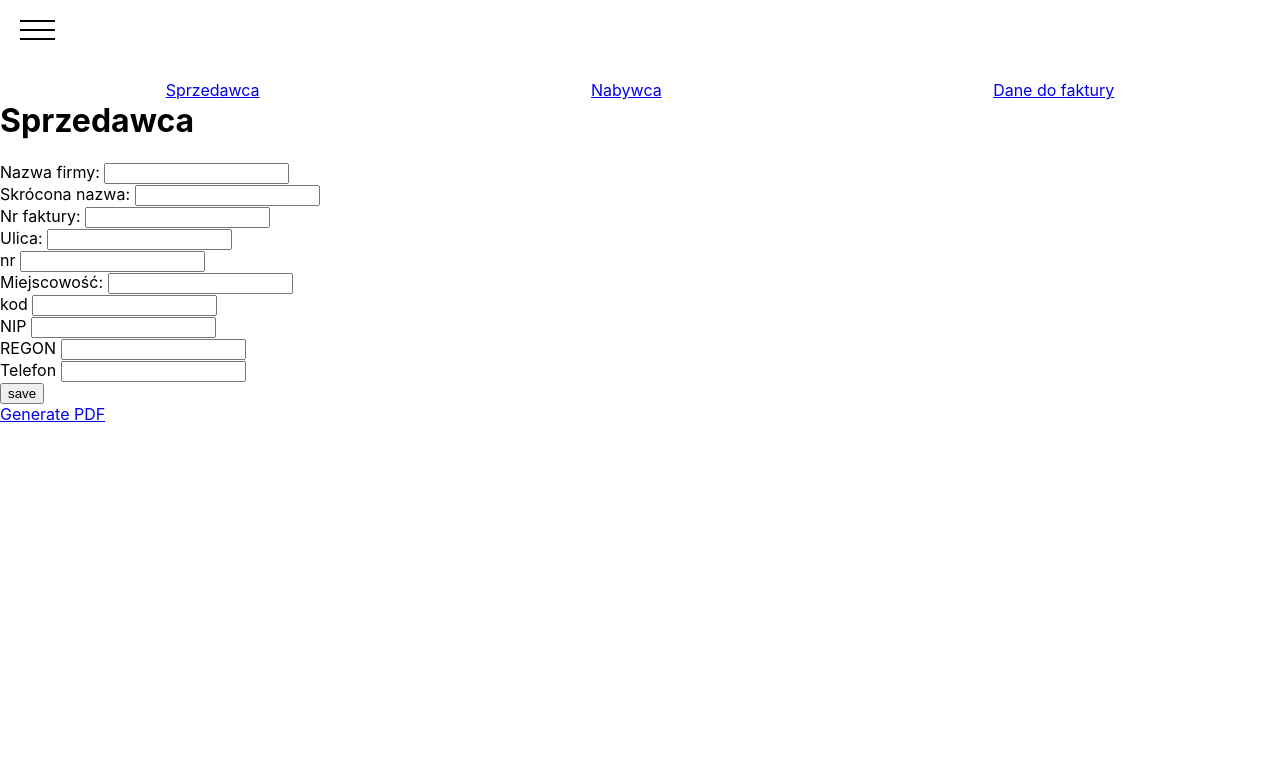
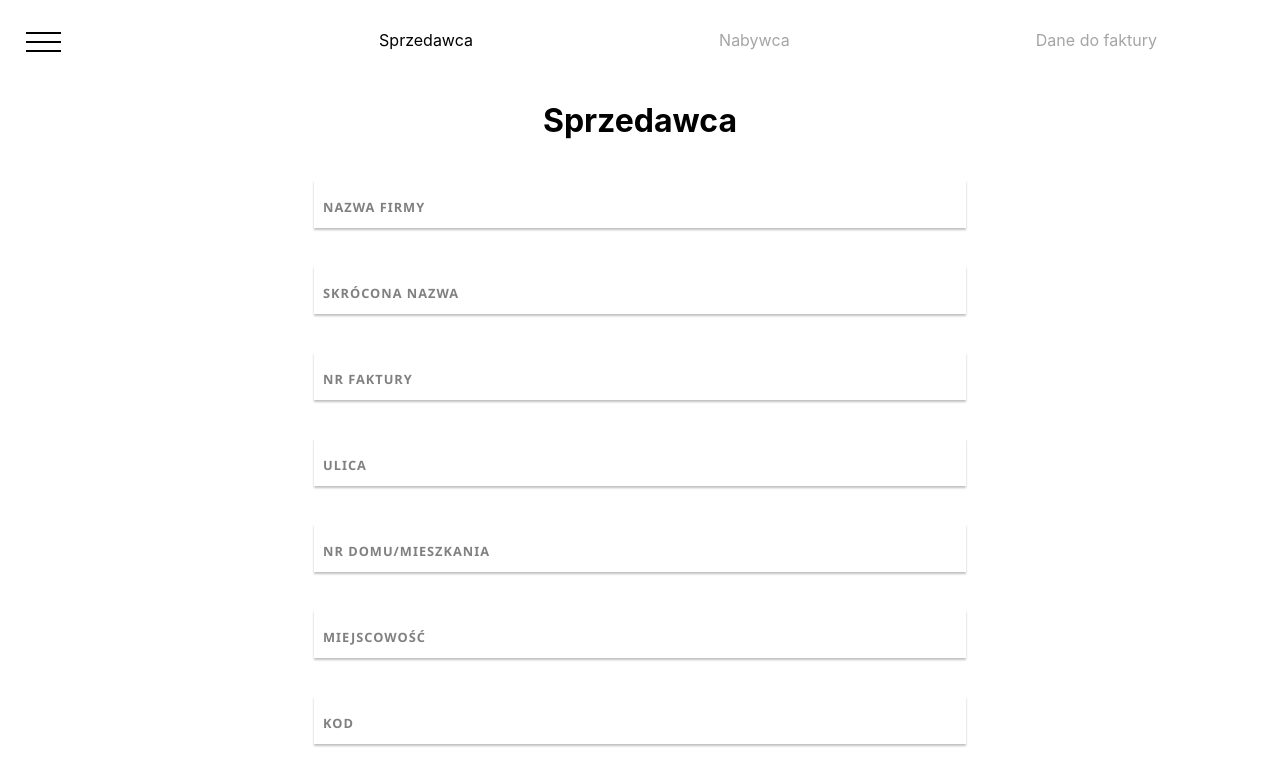
Before and after one commit to TM85dev/faktura-generator, a React (Create React App) app: page / in a window 1280 px wide. Shown: the top 783 px of the page. Built offline with nearby package versions, Linux system fonts and the light colour scheme.

Commit message:
verification 'kod' pass

```diff
--- a/src/components/index.js
+++ b/src/components/index.js
@@ -1,59 +1,114 @@
 import React, { useState } from 'react';
 import { NavLink } from 'react-router-dom';
+import { useSpring, animated } from 'react-spring';
 import { useDispatch, useSelector } from 'react-redux';
-import { setInputs } from '../actions'
+import { setInputs } from '../actions';
 
+function Input({value, name, namePL, onChange}) {
+    const [focusName, setFocusName] = useSpring(() => ({
+        top: "36px", cursor: "text", color: "gray"
+    }));
+    const focusHandler = () => {
+        setFocusName({
+            top: "0px",
+            cursor: "default",
+            color: "black"
+        });
+    }
+    const blurHandler = () => {
+        setFocusName({
+            top: (value.length > 0) ? "0px" : "30px",
+            cursor: "text",
+            color: "gray"
+        });
+    }
+    return (
+        <label>
+            <animated.span style={focusName}>{namePL.toUpperCase()}</animated.span>
+            <input
+                type="text"
+                value={value}
+                name={name}
+                onChange={onChange}
+                onFocus={focusHandler}
+                onBlur={blurHandler}
+            />
+        </label>
+    )
+}
 
 function Home() {
     const dispatch = useDispatch();
     const [values, setValues] = useState(useSelector(state => state.sprzedawca));
+    const [errors, setErrors] = useState({});
+    const progress = useSelector(state => state.progress);
     const dataInputs = [
-        {inputName: "Nazwa firmy: ", valueName: values.firma, typeName:"text", name: "firma"},
-        {inputName: "Skrócona nazwa: ", valueName: values.skrot, typeName:"text", name: "skrot"},
-        {inputName: "Nr faktury: ", valueName: values.nr_faktury, typeName:"number", name: "nr_faktury"},
-        {inputName: "Ulica: ", valueName: values.ulica, typeName:"text", name: "ulica"},
-        {inputName: "nr ", valueName: values.nr, typeName:"number", name: "nr"},
-        {inputName: "Miejscowość: ", valueName: values.miejscowosc, name: "miejscowosc"},
-        {inputName: "kod ", valueName: values.kod, typeName:"number", name: "kod"},
-        {inputName: "NIP ", valueName: values.nip, typeName:"number", name: "nip"},
-        {inputName: "REGON ", valueName: values.regon, typeName:"number", name: "regon"},
-        {inputName: "Telefon ", valueName: values.telefon, typeName:"number", name: "telefon"},
-    ]
+        {inputName: "Nazwa firmy ", valueName: values.firma, name: "firma", error: errors.firma},
+        {inputName: "Skrócona nazwa ", valueName: values.skrot, name: "skrot", error: errors.skrot},
+        {inputName: "Nr faktury ", valueName: values.nr_faktury, name: "nr_faktury", error: errors.nr_faktury},
+        {inputName: "Ulica ", valueName: values.ulica, name: "ulica", error: errors.ulica},
+        {inputName: "nr domu/mieszkania ", valueName: values.nr, name: "nr", error: errors.nr},
+        {inputName: "Miejscowość ", valueName: values.miejscowosc, name: "miejscowosc", error: errors.miejscowosc},
+        {inputName: "kod ", valueName: values.kod, name: "kod", error: errors.kod},
+        {inputName: "NIP ", valueName: values.nip, name: "nip", error: errors.nip},
+        {inputName: "REGON ", valueName: values.regon, name: "regon", error: errors.regon},
+        {inputName: "Telefon ", valueName: values.telefon, name: "telefon", error: errors.telefon},
+    ];
+
     const changeHandler = (event) => {
         const target = event.target;
         const value = target.value;
         const name = target.name;
         const data = {...values, [name]: value};
+        setErrors({
+            ...errors,
+            [name]: value.length < 1 ? "uzupełnij" : ""
+        })
         setValues(data);
         dispatch(setInputs({sprzedawca: data}));
     }
+    const verification = () => {
+        const verified = Object.values(errors).filter(error => error.length < 1);
+        return verified.length < 10 ? false : true
+    }
     const saveInputs = () => {
+        setErrors({
+            ...errors,
+            kod: isNaN(Number(values.kod)) ? "nieprawidłowy kod" : values.kod.length!==5 ? "wymagane 5 cyfr" : "",
+        })
+        const p2 = {
+            ...progress,
+            p2: verification() ? true : false
+        }
         const data = {
             ...values,
             skrót: values.skrot.toUpperCase(),
-            kod: `${values.kod.slice(0, 2)}-${values.kod.slice(2)}`,
+            kod: (values.kod.length===5 && !isNaN(Number(values.kod))) ? `${values.kod.slice(0, 2)}-${values.kod.slice(2)}` : "",
             nip: `${values.nip.slice(0,3)}-${values.nip.slice(3, 6)}-${values.nip.slice(6, 8)}-${values.nip.slice(8)}`,
             telefon: `${values.telefon.slice(0, 2)} ${values.telefon.slice(2, 5)}-${values.telefon.slice(5, 7)}-${values.telefon.slice(7)}`
         }
-        dispatch(setInputs({sprzedawca: data}));
+        dispatch(setInputs({progress: p2, sprzedawca: data}));
     }
+
     return(
-        <div>
+        <div className="sprzedawca">
             <h1>Sprzedawca</h1>
-            {dataInputs.map(item => (
-                <div key={item.name}>
-                    <label>
-                        {item.inputName}
-                        <input
-                            type={item.typeName}
-                            value={item.valueName}
-                            name={item.name}
-                            onChange={changeHandler} />
-                    </label>
+            {dataInputs.map((item, index) => (
+                <div key={index}>
+                    <Input
+                        type="text"
+                        value={item.valueName}
+                        name={item.name}
+                        namePL={item.inputName}
+                        onChange={changeHandler}
+                    />
+                    <span style={{color: "red"}}>
+                        {item.error}
+                    </span>
                 </div>
             ))}
             <div>
-                <button onClick={saveInputs}> save </button>
+                <button onClick={saveInputs} disabled={verification() ? false : true}> dalej </button>
             </div>
             <NavLink exact to="/pdf">Generate PDF</NavLink>
         </div>
--- a/src/components/nav.js
+++ b/src/components/nav.js
@@ -12,8 +12,8 @@ function Navigation() {
     ];
     const [hoverMenu, setHoverMenu] = useSpring(() => ({
         backgroundColor: "rgb(255, 255, 255)",
-        margin: "20px 0 0 20px",
-        padding: "0px 0px",
+        margin: "20px 0 0 14px",
+        padding: "12px 12px",
         boxShadow: "0 0 0px 0 white"
     }));
     const [hoverLine, setHoverLine] = useSprings(3, index => ({
@@ -24,7 +24,7 @@ function Navigation() {
         opacity: 0,
         width: "80px",
         marginTop: index===0 ? "100px" : "10px"
-    }))
+    }));
     const hoverMenuHandler = () => {
         setHoverMenu(() => ({
             backgroundColor: "rgb(0, 0, 0)",
@@ -45,10 +45,14 @@ function Navigation() {
         setActiveMenu(false);
     }
     const unhoverMenuHandler = () => {
+        document.querySelector("nav").style.pointerEvents = "none";
+        setTimeout(() => {
+            document.querySelector("nav").style.pointerEvents = "";
+        }, 600)
         setHoverMenu(() => ({
             backgroundColor: "rgb(255, 255, 255)",
             margin: "20px 0 0 20px",
-            padding: "0px 0px",
+            padding: "20px 14px",
             boxShadow: "0 0 0px 0 white"
         }));
         setHoverLine(index => ({
@@ -59,15 +63,12 @@ function Navigation() {
             ],
             delay: index * 100,
         }));
-        if(clickedMenu===false) {
-            setAnimLinks(index => ({
-                to: [
-                    {display: "flex", opacity: 0, marginTop: index===0 ? "120px" : "0px"},
-                    {display: "none"},
-                ],
-                config: {duration: 300}
-            }));
-        }
+        setAnimLinks(index => ({
+            to: [
+                {display: "flex", opacity: 0, marginTop: index===0 ? "120px" : "0px"},
+                {display: "none"},
+            ]
+        }));
         setActiveMenu(true);
         setClickedMenu(false);
     }
@@ -88,7 +89,6 @@ function Navigation() {
                 delay: index * 160
             }));
         }
-
     }
     return(
         <nav>
--- a/src/components/progress.js
+++ b/src/components/progress.js
@@ -1,28 +1,18 @@
 import React from 'react';
 import { NavLink } from 'react-router-dom';
-
-const styles = {
-    div: {
-        display: "flex",
-        width: "100%",
-        height: "80px",
-        justifyContent: "space-around",
-        alignItems: "center",
-        position: "relative",
-        top: "50px"
-    }
-}
+import { useSelector } from 'react-redux';
 
 function Progress() {
+    const progress = useSelector(state => state.progress);
     return(
-        <div style={styles.div}>
-            <NavLink exact to="/">
+        <div className="progress">
+            <NavLink exact to="/" className={progress.p1 ? "" : "disabled-link"}>
                 Sprzedawca
             </NavLink>
-            <NavLink exact to="/part2">
+            <NavLink exact to="/part2" className={progress.p2 ? "" : "disabled-link"}>
                 Nabywca
             </NavLink>
-            <NavLink exact to="/part3">
+            <NavLink exact to="/part3" className={progress.p3 ? "" : "disabled-link"}>
                 Dane do faktury
             </NavLink>
         </div>
--- a/src/index.scss
+++ b/src/index.scss
@@ -55,3 +55,70 @@ nav {
         }
     }
 }
+
+.progress {
+    display: flex;
+    flex-direction: column;
+    width: 80%;
+    height: 80px;
+    margin-left: 20%;
+    justify-content: center;
+    align-items: center;
+    position: relative;
+    a {
+        text-decoration: none;
+        color: black;
+        &.disabled-link {
+            pointer-events: none;
+            color: rgb(165, 165, 165);
+        }
+    }
+}
+
+.sprzedawca {
+    h1 {
+        text-align: center;
+    }
+    &>div {
+        margin-bottom: 20px;
+        label {
+            display: flex;
+            flex-direction: column;
+            align-items: center;
+            span {
+                padding-left: 6px;
+                width: 50%;
+                position: relative;
+                color: gray;
+                font-size: 0.8em;
+                font-weight: 700;
+                font-family: 'Segoe UI', Tahoma, Geneva, Verdana, sans-serif;
+                letter-spacing: 1px;
+            }
+            input {
+                width: 50%;
+                height: 46px;
+                border: 0;
+                outline: none;
+                box-shadow: 0 2px 2px 0px silver;
+                padding-left: 10px;
+                transition: box-shadow 0.4s;
+                &:focus {
+                    box-shadow: 0 1px 4px 1px rgb(50, 98, 131);
+                }
+            }
+        }
+        &>span {
+            margin-top: 4px;
+            display: block;
+            text-align: center;
+        }
+    }
+}
+
+@media screen and(min-width: 500px) {
+    .progress {
+        flex-direction: row;
+        justify-content: space-around;
+    }
+}
--- a/src/reducers/index.js
+++ b/src/reducers/index.js
@@ -1,12 +1,17 @@
 
 const stateValues = {
+    progress: {
+        p1: true,
+        p2: false,
+        p3: false
+    },
     sprzedawca: {
         firma: "",
         skrot: "",
         nr_faktury: "",
         ulica: "",
         nr: "",
-        logo: "",
+        // logo: "",
         kod: '',
         miejscowosc: '',
         nip: '',
```
Also changed, not shown: src/index.css (+98 -0 lines), 1 other file (tests, documents, lock files or other folders).
